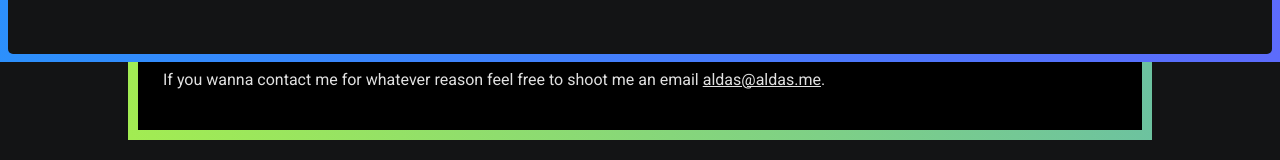
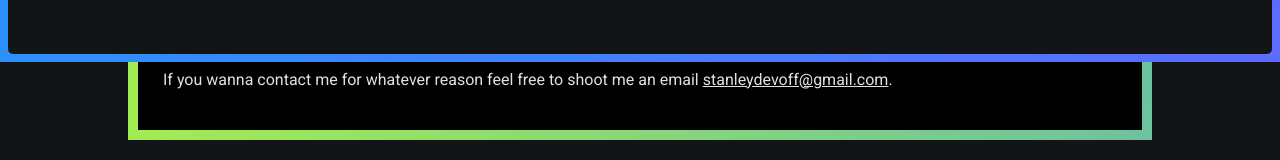
Before and after one commit to Stanley-GF/Stanley-GF.github.io, a plain HTML site: page index.html in a window 1280 px wide. Shown: the part 738-898 px from the top of the page. Drawn offline with Linux system fonts and the light colour scheme.

Commit message:
Update index.html

```diff
--- a/index.html
+++ b/index.html
@@ -70,7 +70,7 @@
         <div class="card">
           <div class="content">
             <h1>Contact</h1>
-            <p>If you wanna contact me for whatever reason feel free to shoot me an email <a href="mailto:stanley@stanleydev.me">aldas@aldas.me</a>.</p>
+            <p>If you wanna contact me for whatever reason feel free to shoot me an email <a href="mailto:stanleydevoff@gmail.com">stanleydevoff@gmail.com</a>.</p>
           </div>
         </div>
       </div>
```
